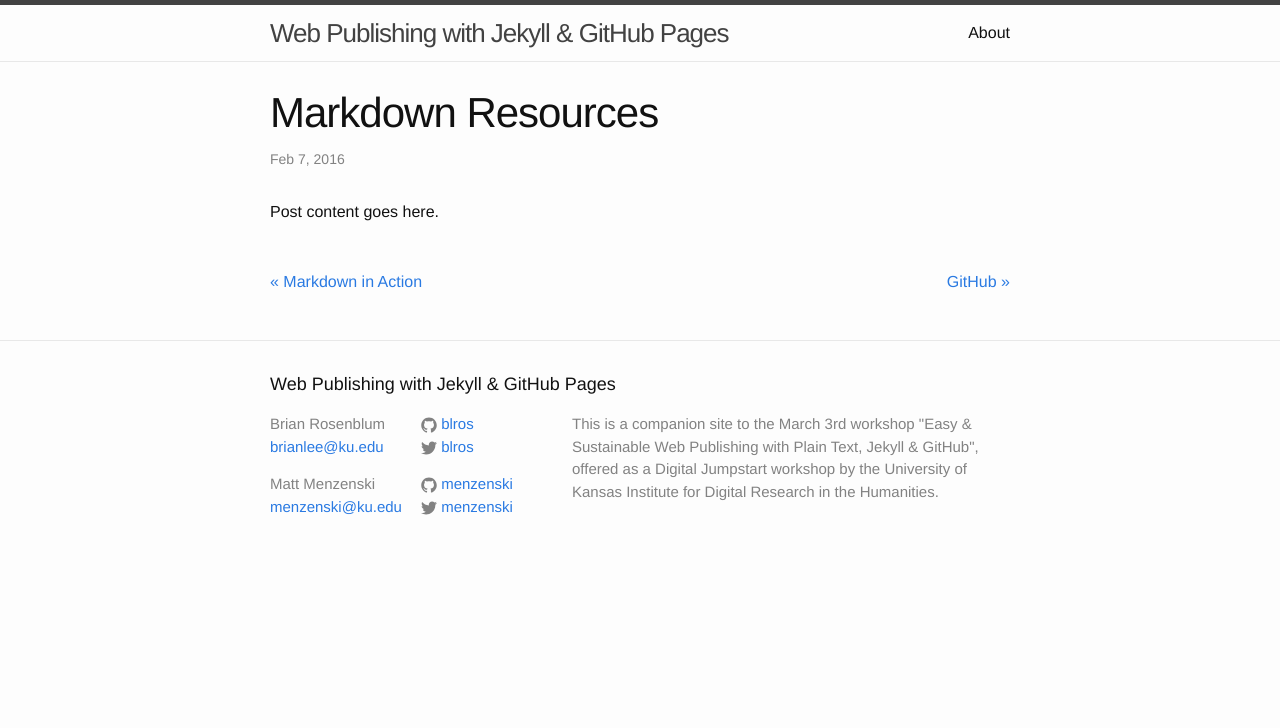
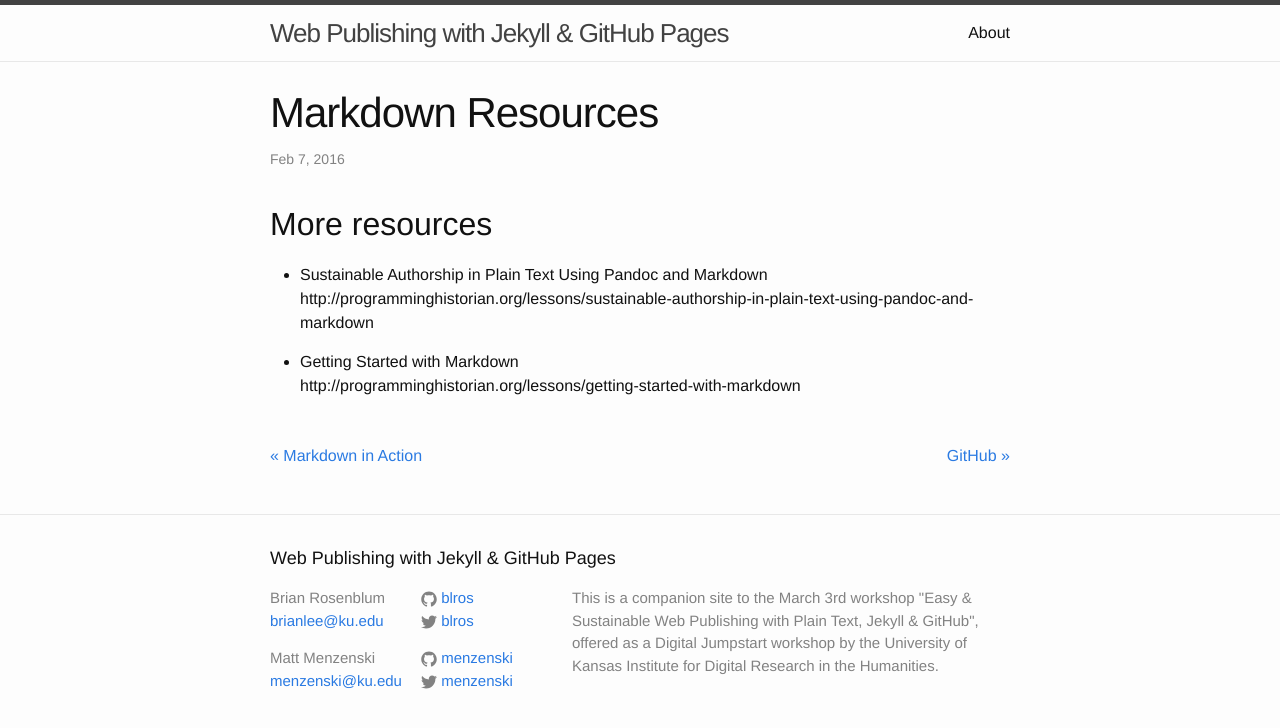
Before and after one commit to menzenski/idrh-static-site-workshop, a Jekyll site: the page built from _posts/2016-02-07-markdown-resources.md, in a window 1280 px wide. Shown: the top 728 px of the page. Built offline with Jekyll 4.4.1, drawn with Linux system fonts in a browser that asks for light colours.

Commit message:
Updated 2016-02-07-markdown-resources.md

```diff
--- a/_posts/2016-02-07-markdown-resources.md
+++ b/_posts/2016-02-07-markdown-resources.md
@@ -1,7 +1,15 @@
 ---
 layout: post
-title: "Markdown Resources"
-date: 2016-02-07 14:40:40 -0600
+title: Markdown Resources
+date: "2016-02-07 14:40:40 -0600"
 categories: jekyll
+published: true
 ---
-Post content goes here.
+
+## More resources
+
+* Sustainable Authorship in Plain Text Using Pandoc and Markdown
+http://programminghistorian.org/lessons/sustainable-authorship-in-plain-text-using-pandoc-and-markdown
+
+* Getting Started with Markdown
+http://programminghistorian.org/lessons/getting-started-with-markdown
```
